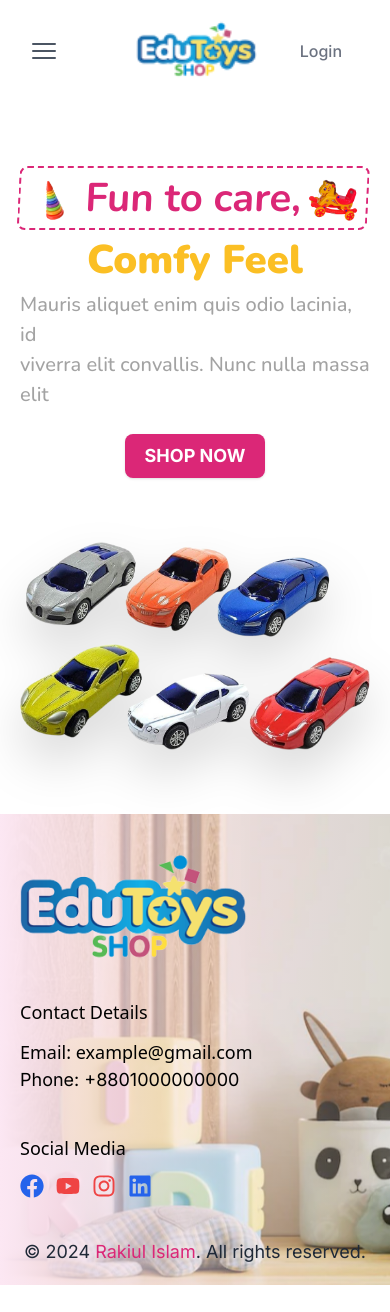
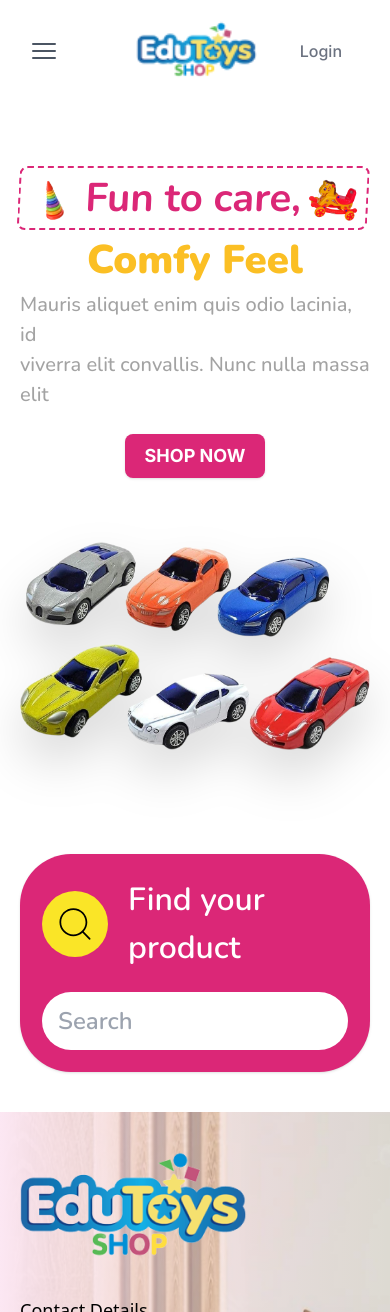
Before and after one commit to prorakib99/toys-marketplace-client, a React (Vite) app: page / in a window 390 px wide. Shown: the top 1312 px of the page. Before the commit the page ends 1285 px from the top, so only its background shows below. Built offline with nearby package versions, Linux system fonts and the light colour scheme.

Commit message:
Implement Search Bar on the Home page design with responsive

```diff
--- a/src/pages/Home/Home/Home.jsx
+++ b/src/pages/Home/Home/Home.jsx
@@ -1,10 +1,12 @@
 import React from 'react';
 import Hero from '../Hero/Hero';
+import SearchBar from '../SearchBar/SearchBar';
 
 const Home = () => {
     return (
         <>
             <Hero />
+            <SearchBar />
         </>
     );
 };
--- /dev/null
+++ b/src/pages/Home/SearchBar/SearchBar.jsx
@@ -0,0 +1,28 @@
+import { CiSearch } from 'react-icons/ci';
+
+const SearchBar = () => {
+    return (
+        <div className='container px-5 mx-auto py-10'>
+            <form className='lg:w-3/4 mx-auto'>
+                <div className='grid lg:grid-cols-2 items-center gap-5 p-[22px] bg-pink-600 rounded-[51px] shadow'>
+                    <div className='flex items-center justify-center lg:justify-start gap-5'>
+                        <button type='submit' className='bg-[#FAE527] rounded-full p-3'>
+                            <CiSearch className='w-[42px] h-[42px]' />
+                        </button>
+                        <h4 className="text-white text-[32px] font-semibold font-['Nunito'] leading-normal">
+                            Find your product
+                        </h4>
+                    </div>
+                    <input
+                        className="bg-white rounded-[29px] text-stone-600 text-2xl font-semibold font-['Nunito'] leading-normal outline-none py-2 h-[58px] w-full px-4"
+                        type='text'
+                        placeholder='Search'
+                        id='search'
+                    />
+                </div>
+            </form>
+        </div>
+    );
+};
+
+export default SearchBar;
```
